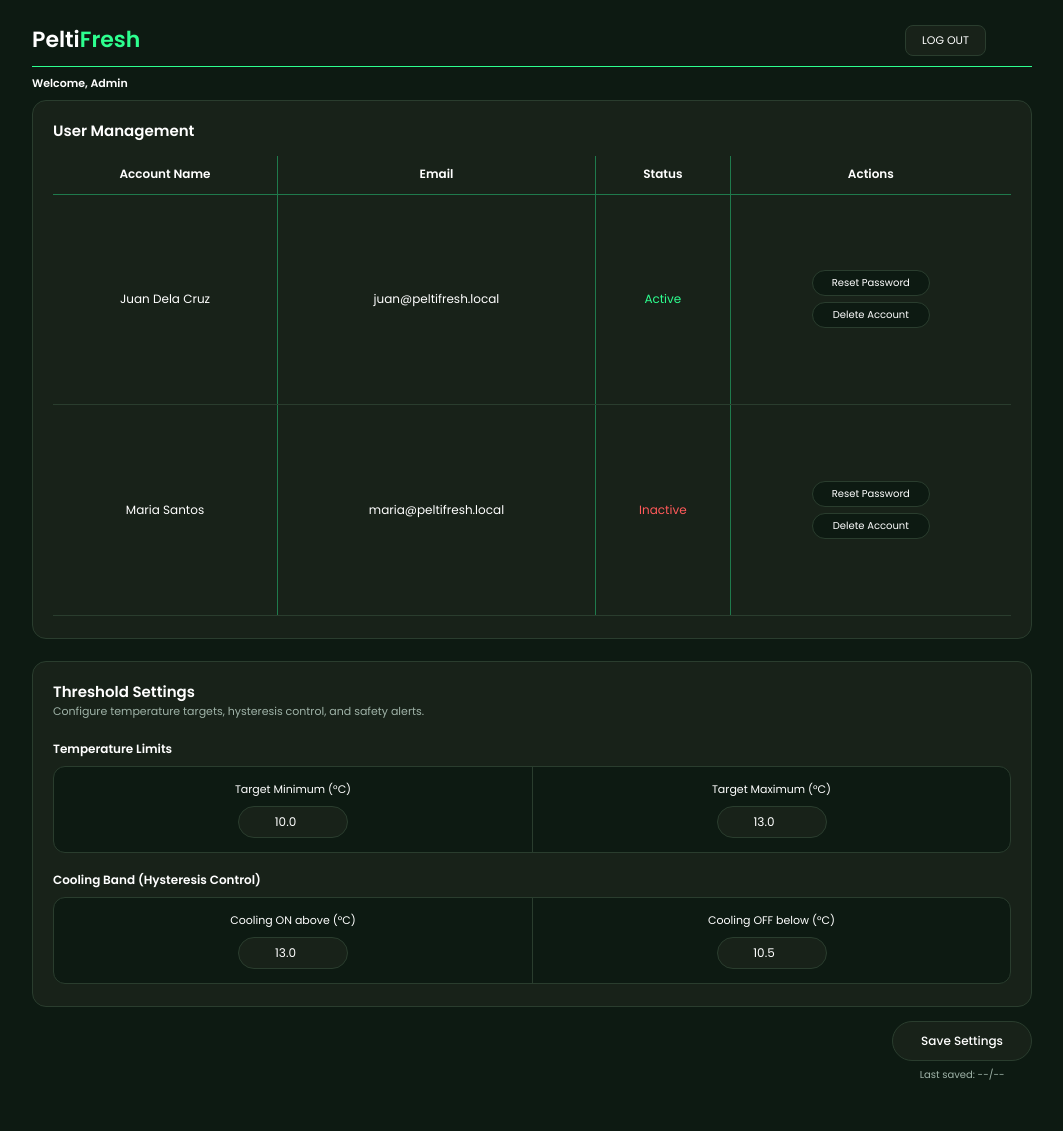
After one commit to nksglld/PeltiFresh-Website, a Flask app: page /admin in a window 1280 px wide. The commit adds this page. Shown: the whole page, without its empty margins (108-1171 px from the left). Run offline with Flask 3, Linux system fonts and the light colour scheme.

Commit message:
add admin dashboard and batches page

```diff
--- a/app.py
+++ b/app.py
@@ -1,5 +1,7 @@
-import csv, io
-from flask import Flask, render_template, request, Response
+import csv
+import io
+from datetime import datetime
+from flask import Flask, render_template, request, Response, redirect, url_for
 
 BATCHES = [
     {"id": "B-001", "mangos": 5, "date_in": "2026-11-20", "days": 3,
@@ -7,6 +9,19 @@ BATCHES = [
     {"id": "B-002", "mangos": 5, "date_in": "2026-11-22", "days": 1,
      "previous": "1450 g", "current": "1445 g", "loss": "0.3%"},
 ]
+
+USERS = [
+    {"id": 1, "name": "Juan Dela Cruz", "email": "juan@peltifresh.local", "active": True},
+    {"id": 2, "name": "Maria Santos", "email": "maria@peltifresh.local", "active": False},
+]
+
+SETTINGS = {
+    "temp_min": 10.0,
+    "temp_max": 13.0,
+    "cool_on": 13.0,
+    "cool_off": 10.5,
+    "last_saved": "--/--",
+}
 
 app = Flask(__name__)
 
@@ -49,13 +64,28 @@ def dashboard():
         log=[],
     )
 
-@app.route("/batches")
-def batches():
-    return "Batches page (coming next)"
+@app.route("/admin", methods=["GET", "POST"])
+def admin():
+    if request.method == "POST":
+        SETTINGS["temp_min"] = request.form.get("temp_min", SETTINGS["temp_min"])
+        SETTINGS["temp_max"] = request.form.get("temp_max", SETTINGS["temp_max"])
+        SETTINGS["cool_on"] = request.form.get("cool_on", SETTINGS["cool_on"])
+        SETTINGS["cool_off"] = request.form.get("cool_off", SETTINGS["cool_off"])
+        SETTINGS["last_saved"] = datetime.now().strftime("%Y-%m-%d %H:%M")
+        return redirect(url_for("admin"))
 
-if __name__ == "__main__":
-    app.run(debug=True)
+    return render_template("admin.html", users=USERS, settings=SETTINGS)
 
+@app.route("/admin/reset/<int:user_id>", methods=["POST"])
+def admin_reset_user(user_id):
+    # Placeholder until SQLite database is connected
+    return redirect(url_for("admin"))
+
+@app.route("/admin/delete/<int:user_id>", methods=["POST"])
+def admin_delete_user(user_id):
+    global USERS
+    USERS = [u for u in USERS if u["id"] != user_id]
+    return redirect(url_for("admin"))
 
 @app.route("/batches")
 def batches():
@@ -63,8 +93,11 @@ def batches():
     rows = [b for b in BATCHES if q in b["id"].lower()]
     return render_template(
         "batches.html",
-        username="User", last_updated="--", active="batches",
-        batch_list=rows, q=q,
+        username="User",
+        last_updated="--",
+        active="batches",
+        batch_list=rows,
+        q=q,
     )
 
 @app.route("/batches/export")
@@ -81,3 +114,6 @@ def export_csv():
         mimetype="text/csv",
         headers={"Content-Disposition": "attachment; filename=batches.csv"},
     )
+
+if __name__ == "__main__":
+    app.run(debug=True)
--- a/static/css/style.css
+++ b/static/css/style.css
@@ -457,3 +457,297 @@ body {
   .btn-small { text-align: center; }
   .grid-table { min-width: 520px; }
 }
+
+/* Admin Dashboard */
+.table-scroll {
+  overflow-x: auto;
+}
+
+.admin-table td {
+  padding: 14px 10px;
+}
+
+.action-stack {
+  display: flex;
+  flex-direction: column;
+  align-items: center;
+  gap: 6px;
+}
+
+.btn-pill {
+  min-width: 118px;
+  padding: 4px 12px;
+  border: 1px solid var(--border);
+  border-radius: 999px;
+  background: var(--bg);
+  color: var(--other-text);
+  font-family: inherit;
+  font-size: 10px;
+  cursor: pointer;
+}
+.btn-pill:hover {
+  border-color: var(--text-fresh);
+  color: var(--text-fresh);
+}
+.btn-pill-danger:hover {
+  border-color: var(--bad);
+  color: var(--bad);
+}
+
+.settings-card {
+  margin-bottom: 14px;
+}
+
+.settings-title {
+  margin: 0 0 4px;
+  font-size: 15px;
+  font-weight: 600;
+}
+
+.settings-sub {
+  margin: 0 0 20px;
+  font-size: 11px;
+  color: #9fb3a8;
+}
+
+.setting-group {
+  margin-bottom: 18px;
+}
+.setting-group:last-child {
+  margin-bottom: 0;
+}
+
+.group-label {
+  margin: 0 0 8px;
+  font-size: 12px;
+  font-weight: 600;
+}
+
+.split-box {
+  display: grid;
+  grid-template-columns: 1fr 1fr;
+  background: var(--bg);
+  border: 1.5px solid var(--border);
+  border-radius: 12px;
+}
+
+.split-cell {
+  display: flex;
+  flex-direction: column;
+  align-items: center;
+  gap: 8px;
+  padding: 14px 16px;
+}
+.split-cell + .split-cell {
+  border-left: 1px solid var(--border);
+}
+
+.split-cell label {
+  font-size: 11px;
+  color: var(--other-text);
+}
+
+.pill-input {
+  width: 110px;
+  padding: 6px 12px;
+  border: 1.5px solid var(--border);
+  border-radius: 999px;
+  background: var(--user-button);
+  color: var(--other-text);
+  font-family: inherit;
+  font-size: 12px;
+  text-align: center;
+  outline: none;
+}
+.pill-input:focus {
+  border-color: var(--text-fresh);
+}
+
+.save-wrap {
+  display: flex;
+  justify-content: flex-end;
+}
+
+.save-block {
+  display: flex;
+  flex-direction: column;
+  align-items: center;
+  gap: 6px;
+}
+
+.btn-save {
+  padding: 10px 28px;
+  border: 1.5px solid var(--border);
+  border-radius: 999px;
+  background: var(--user-button);
+  color: var(--other-text);
+  font-family: inherit;
+  font-size: 12px;
+  font-weight: 500;
+  cursor: pointer;
+}
+.btn-save:hover {
+  border-color: var(--text-fresh);
+  color: var(--text-fresh);
+}
+
+.last-saved {
+  margin: 0;
+  font-size: 10px;
+  color: #9fb3a8;
+}
+
+@media (max-width: 600px) {
+  .admin-table {
+    min-width: 500px;
+  }
+  .split-box {
+    grid-template-columns: 1fr;
+  }
+  .split-cell + .split-cell {
+    border-left: none;
+    border-top: 1px solid var(--border);
+  }
+  .save-wrap {
+    justify-content: center;
+  }
+}
+
+.app-header .brand,
+.app-header .brand-sm {
+  position: static;
+  left: auto;
+  right: auto;
+  top: auto;
+  margin: 0;
+  padding: 0;
+  width: auto;
+  transform: none;
+  text-align: left;
+  font-size: 22px;
+  line-height: 1;
+  white-space: nowrap;
+}
+
+@media (max-width: 600px) {
+  .app-header {
+    gap: 10px;
+  }
+
+  .app-header .brand,
+  .app-header .brand-sm {
+    font-size: 18px;
+  }
+
+  .header-actions {
+    gap: 8px;
+  }
+
+  .btn-logout {
+    padding: 5px 10px;
+    font-size: 10px;
+  }
+}
+
+/* Batches Page */
+.toolbar {
+  display: flex;
+  align-items: center;
+  justify-content: space-between;
+  gap: 12px;
+  margin-bottom: 16px;
+}
+
+.search-input {
+  width: 230px;
+  padding: 9px 14px;
+  border: 1.5px solid var(--border);
+  border-radius: 10px;
+  background: var(--user-button);
+  color: var(--other-text);
+  font-family: inherit;
+  font-size: 11px;
+  outline: none;
+}
+.search-input::placeholder {
+  color: #7d9286;
+}
+.search-input:focus {
+  border-color: var(--text-fresh);
+}
+
+.btn-export {
+  display: inline-block;
+  padding: 9px 18px;
+  border: 1.5px solid var(--border);
+  border-radius: 10px;
+  background: var(--user-button);
+  color: var(--other-text);
+  font-size: 11px;
+  font-weight: 500;
+  text-decoration: none;
+}
+.btn-export:hover {
+  border-color: var(--text-fresh);
+  color: var(--text-fresh);
+}
+
+.table-card {
+  background: var(--user-button);
+  border: 1.5px solid var(--border);
+  border-radius: 14px;
+  padding: 12px 14px 16px;
+  overflow-x: auto;
+}
+
+.grid-table {
+  width: 100%;
+  min-height: 460px;
+  border-collapse: collapse;
+  font-size: 12px;
+}
+
+.grid-table th {
+  padding: 10px 8px 12px;
+  text-align: center;
+  font-weight: 600;
+  line-height: 1.3;
+  border-bottom: 1.5px solid var(--line);
+}
+
+.grid-table td {
+  padding: 10px 8px;
+  text-align: center;
+  border-bottom: 1px solid var(--border);
+}
+
+.grid-table th + th,
+.grid-table td + td {
+  border-left: 1px solid var(--line);
+}
+
+.grid-table .filler-row {
+  height: 100%;
+}
+
+.grid-table .filler-row td {
+  padding: 0;
+  border-bottom: none;
+}
+
+@media (max-width: 600px) {
+  .toolbar {
+    flex-direction: column;
+    align-items: stretch;
+  }
+  .search-input {
+    width: 100%;
+  }
+  .btn-export {
+    text-align: center;
+  }
+  .grid-table {
+    min-width: 540px;
+    min-height: 380px;
+  }
+}
--- /dev/null
+++ b/templates/admin.html
@@ -0,0 +1,118 @@
+<!DOCTYPE html>
+<html lang="en">
+<head>
+  <meta charset="UTF-8">
+  <meta name="viewport" content="width=device-width, initial-scale=1">
+  <title>PeltiFresh | Admin Dashboard</title>
+  <link rel="preconnect" href="https://fonts.googleapis.com">
+  <link href="https://fonts.googleapis.com/css2?family=Poppins:wght@400;500;600;700&display=swap" rel="stylesheet">
+  <link rel="stylesheet" href="{{ url_for('static', filename='css/style.css') }}">
+</head>
+<body class="app-body">
+  <div class="app">
+
+    <header class="app-header">
+      <div class="brand brand-sm">Pelti<span>Fresh</span></div>
+      <div class="header-actions">
+        <a class="btn-logout" href="{{ url_for('select_login') }}">LOG OUT</a>
+        <span class="avatar" aria-hidden="true"></span>
+      </div>
+    </header>
+
+    <p class="welcome">Welcome, Admin</p>
+
+    <section class="card">
+      <div class="card-head">
+        <h2>User Management</h2>
+      </div>
+
+      <div class="table-scroll">
+        <table class="grid-table admin-table">
+          <thead>
+            <tr>
+              <th>Account Name</th>
+              <th>Email</th>
+              <th>Status</th>
+              <th>Actions</th>
+            </tr>
+          </thead>
+          <tbody>
+            {% for u in users %}
+            <tr>
+              <td>{{ u.name }}</td>
+              <td>{{ u.email }}</td>
+              <td>
+                <span class="{{ 'ok' if u.active else 'bad' }}">
+                  {{ 'Active' if u.active else 'Inactive' }}
+                </span>
+              </td>
+              <td>
+                <div class="action-stack">
+                  <form method="post" action="{{ url_for('admin_reset_user', user_id=u.id) }}">
+                    <button class="btn-pill" type="submit">Reset Password</button>
+                  </form>
+                  <form method="post" action="{{ url_for('admin_delete_user', user_id=u.id) }}">
+                    <button class="btn-pill btn-pill-danger" type="submit">Delete Account</button>
+                  </form>
+                </div>
+              </td>
+            </tr>
+            {% else %}
+            <tr>
+              <td colspan="4" class="empty-row">No user accounts found.</td>
+            </tr>
+            {% endfor %}
+          </tbody>
+        </table>
+      </div>
+    </section>
+
+    <form method="post" action="{{ url_for('admin') }}">
+      <section class="card settings-card">
+        <h2 class="settings-title">Threshold Settings</h2>
+        <p class="settings-sub">Configure temperature targets, hysteresis control, and safety alerts.</p>
+
+        <div class="setting-group">
+          <h3 class="group-label">Temperature Limits</h3>
+          <div class="split-box">
+            <div class="split-cell">
+              <label for="temp_min">Target Minimum (°C)</label>
+              <input class="pill-input" type="number" step="0.1" id="temp_min" name="temp_min"
+                     value="{{ settings.temp_min }}" required>
+            </div>
+            <div class="split-cell">
+              <label for="temp_max">Target Maximum (°C)</label>
+              <input class="pill-input" type="number" step="0.1" id="temp_max" name="temp_max"
+                     value="{{ settings.temp_max }}" required>
+            </div>
+          </div>
+        </div>
+
+        <div class="setting-group">
+          <h3 class="group-label">Cooling Band (Hysteresis Control)</h3>
+          <div class="split-box">
+            <div class="split-cell">
+              <label for="cool_on">Cooling ON above (°C)</label>
+              <input class="pill-input" type="number" step="0.1" id="cool_on" name="cool_on"
+                     value="{{ settings.cool_on }}" required>
+            </div>
+            <div class="split-cell">
+              <label for="cool_off">Cooling OFF below (°C)</label>
+              <input class="pill-input" type="number" step="0.1" id="cool_off" name="cool_off"
+                     value="{{ settings.cool_off }}" required>
+            </div>
+          </div>
+        </div>
+      </section>
+
+      <div class="save-wrap">
+        <div class="save-block">
+          <button class="btn-save" type="submit">Save Settings</button>
+          <p class="last-saved">Last saved: {{ settings.last_saved }}</p>
+        </div>
+      </div>
+    </form>
+
+  </div>
+</body>
+</html>
```
Also changed, not shown: templates/_nav.html (added, +15 -0 lines), templates/batches.html (added, +59 -0 lines).
